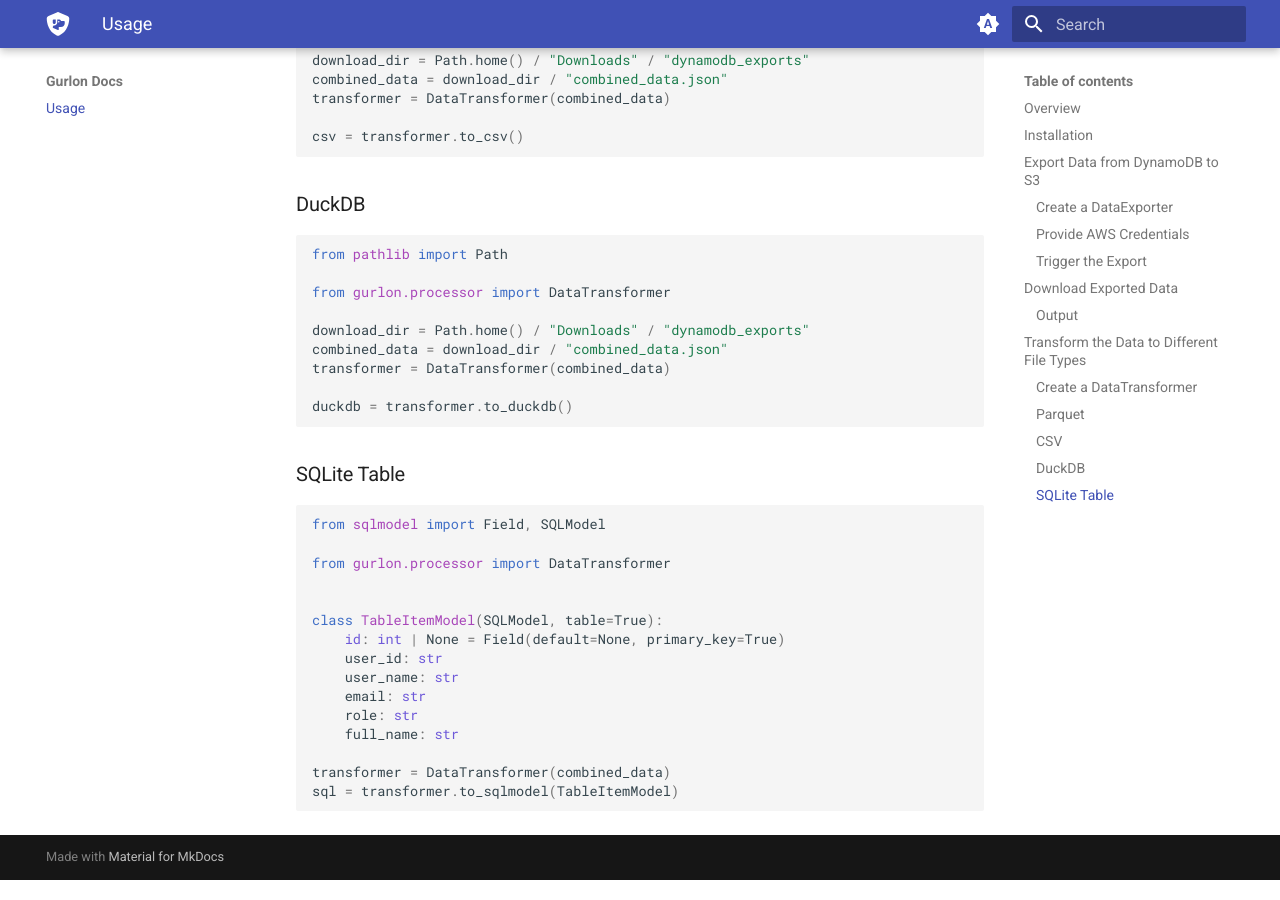
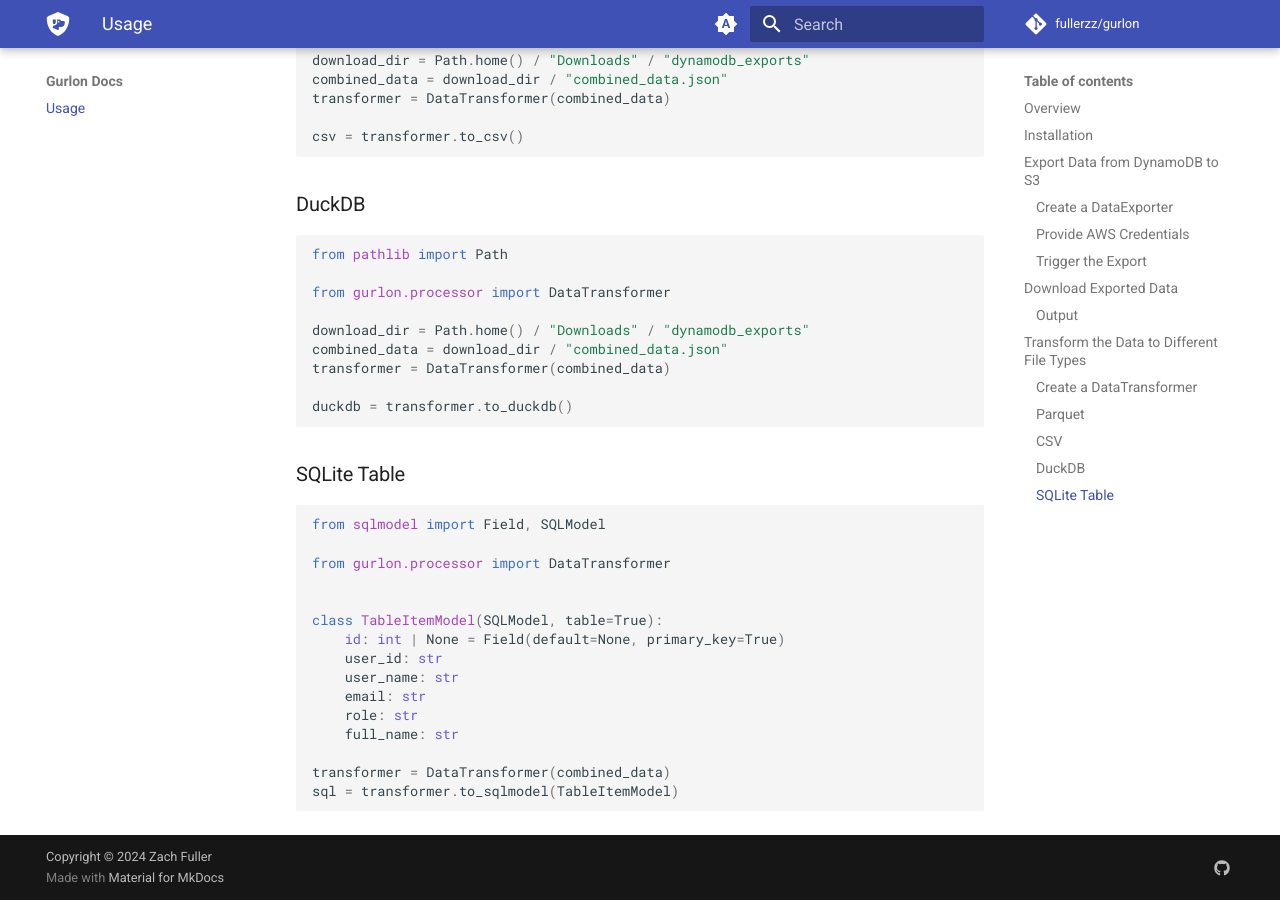
Before and after one commit to fullerzz/gurlon, an MkDocs documentation site: the page built from docs/index.md, in a window 1280 px wide and 900 px high, scrolled down 3033 px. Built offline with MkDocs 1.6.1 and Material for MkDocs 9.7.7, drawn with Linux system fonts in a browser that asks for light colours; comment, search, counter and statistics services are not loaded.

Commit message:
added additional metadata

```diff
--- a/mkdocs.yml
+++ b/mkdocs.yml
@@ -1,5 +1,11 @@
 site_name: Gurlon Docs
-
+copyright: Copyright &copy; 2024 Zach Fuller
+extra:
+  social:
+      - icon: fontawesome/brands/github
+        link: https://github.com/fullerzz/gurlon
+repo_url: https://github.com/fullerzz/gurlon
+repo_name: fullerzz/gurlon
 nav:
   - Usage: index.md
 
```
